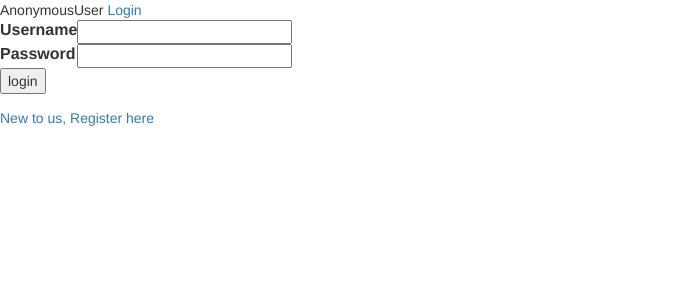
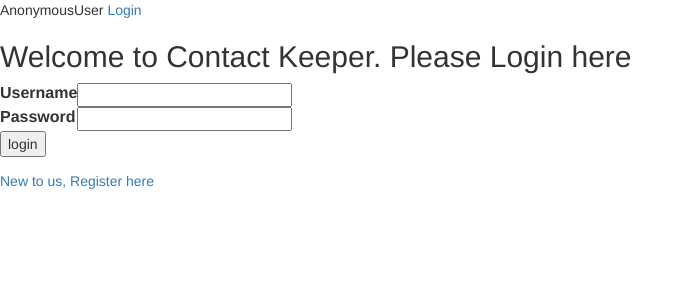
Before and after one commit to tasnim07/contacts-app, a Django app: template contacts/templates/login.html in a window 1280 px wide. Shown: the top 300 px of the page, without its empty margins (0-693 px from the left). Run offline with Django 3.2, Linux system fonts and the light colour scheme; the template is opened without the code that fills it, so the values that code supplies are empty, except form fields; tables that the repository leaves empty hold one stand-in row (values such as "Sample post"); form fields are guessed from the names that the template uses; some libraries are stand-ins or nearby versions.

Commit message:
deploying

```diff
--- a/contacts/templates/login.html
+++ b/contacts/templates/login.html
@@ -1,6 +1,6 @@
 {% extends "base.html" %}
 {% block content %}
-
+<h2>Welcome to Contact Keeper. Please Login here</h2>
 {% if form.errors %}
 <p>Your username and password didn't match. Please try again.</p>
 {% endif %}
```
Also changed, not shown: 1 other file.
